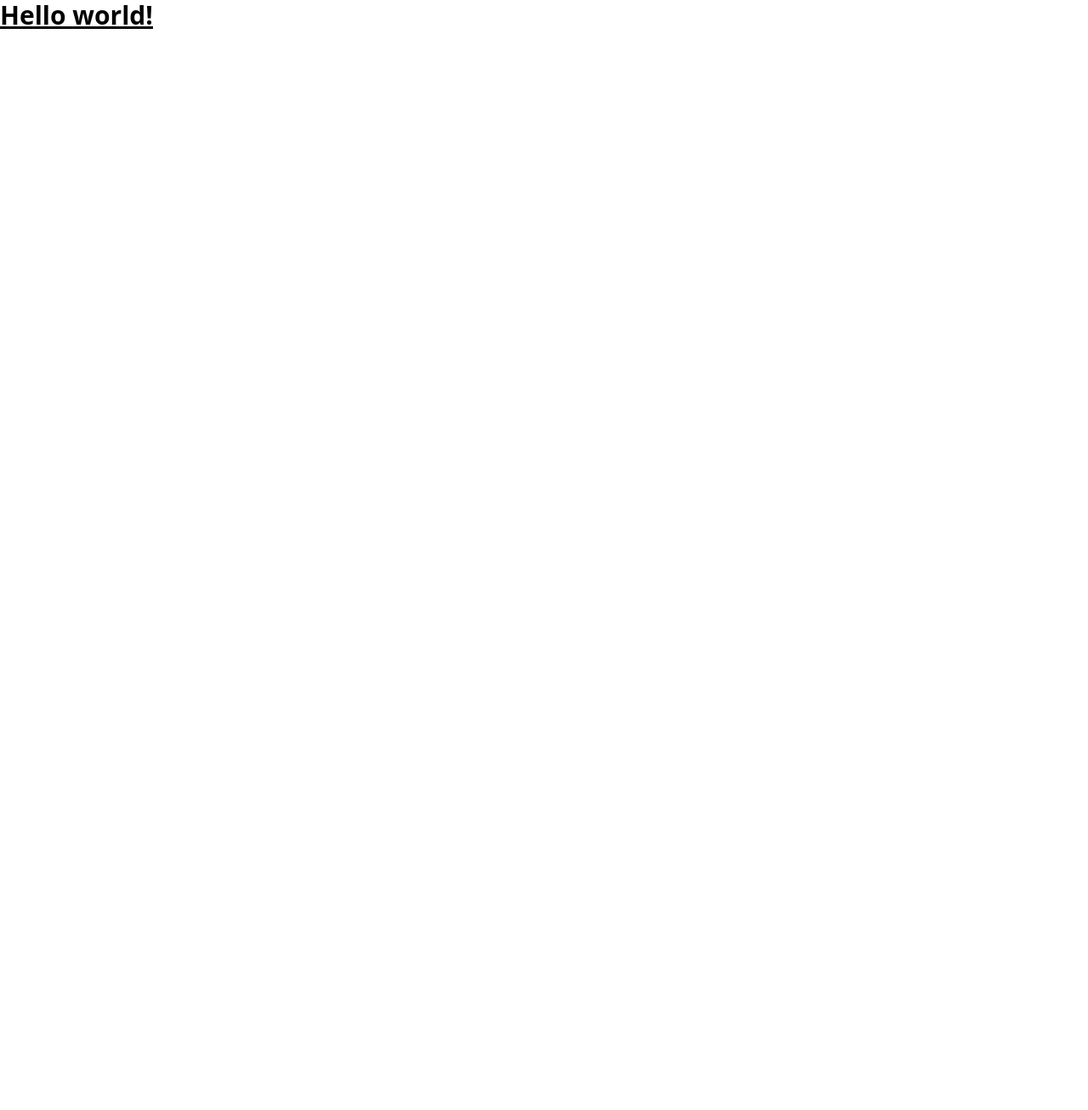
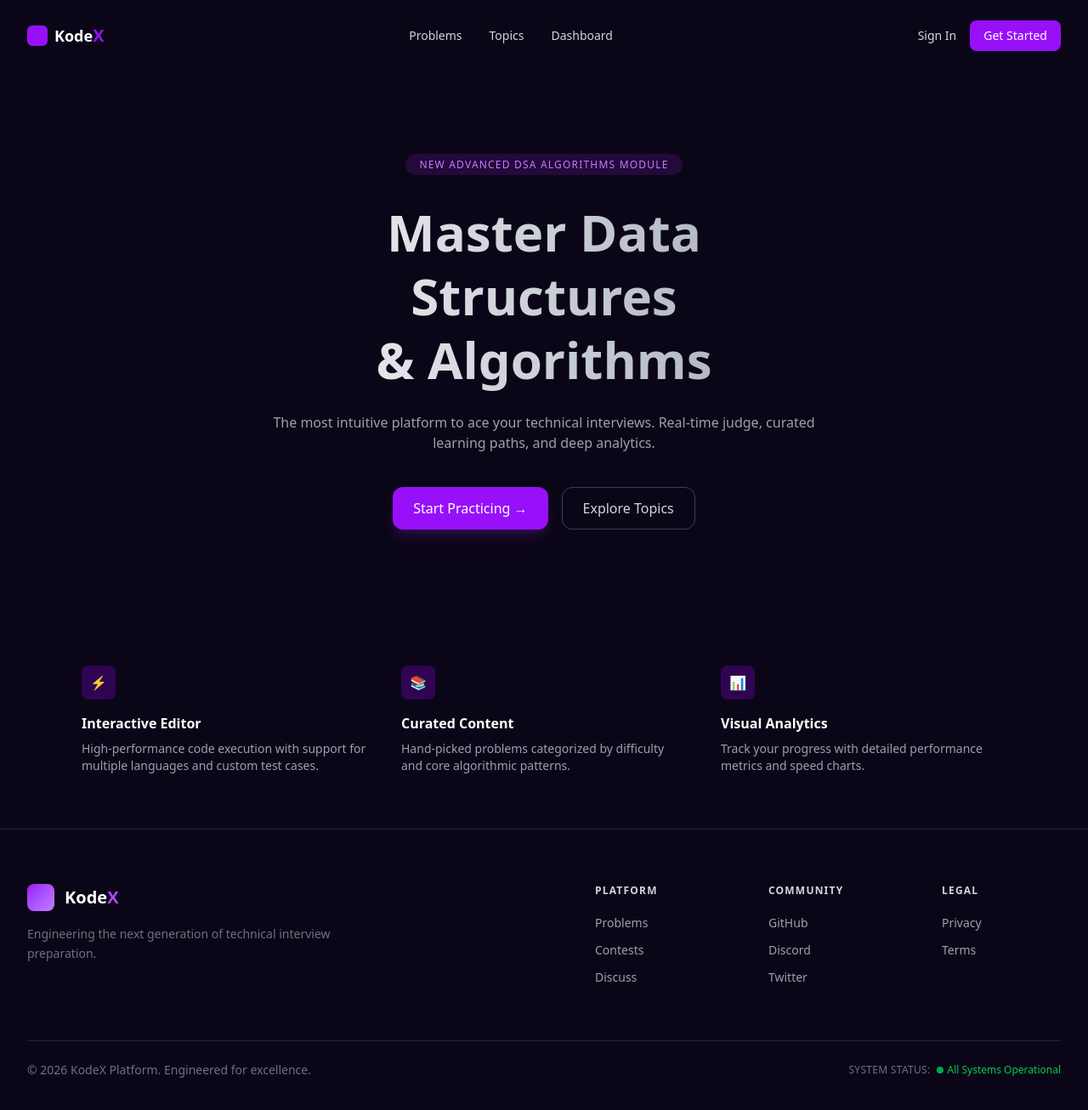
Before and after one commit to Jeet0105/KodeX, a React (Vite) app in the folder client/: page / in a window 1280 px wide. Shown: the top 1306 px of the page at 85% size. Before the commit the page ends 800 px from the top, so only its background shows below. Built offline with nearby package versions, Linux system fonts and the light colour scheme.

Commit message:
Add routing and new components for homepage layout; integrate Navbar, Hero, Features, and Footer

```diff
--- a/client/package.json
+++ b/client/package.json
@@ -10,9 +10,13 @@
     "preview": "vite preview"
   },
   "dependencies": {
+    "@reduxjs/toolkit": "^2.11.2",
     "@tailwindcss/vite": "^4.1.18",
     "react": "^19.2.0",
     "react-dom": "^19.2.0",
+    "react-redux": "^9.2.0",
+    "react-router": "^7.13.0",
+    "react-router-dom": "^7.13.0",
     "tailwindcss": "^4.1.18"
   },
   "devDependencies": {
--- a/client/src/App.jsx
+++ b/client/src/App.jsx
@@ -1,11 +1,16 @@
+import { BrowserRouter, Routes, Route } from 'react-router-dom'
+import Home from './pages/Home'
 
 function App() {
 
   return (
     <>
-      <h1 className="text-3xl font-bold underline">
-        Hello world!
-      </h1>
+      <BrowserRouter>
+        <Routes>
+          <Route path="/" element={<Home />} />
+          {/* <Route path="/about" element={<About />} /> */}
+        </Routes>
+      </BrowserRouter>
     </>
   )
 }
--- /dev/null
+++ b/client/src/components/Features.jsx
@@ -0,0 +1,33 @@
+function FeatureCard({ icon, title, desc }) {
+  return (
+    <div>
+      <div className="w-10 h-10 bg-purple-700/30 rounded-lg flex items-center justify-center mb-4">
+        {icon}
+      </div>
+      <h3 className="font-semibold mb-2">{title}</h3>
+      <p className="text-gray-400 text-sm">{desc}</p>
+    </div>
+  );
+}
+
+export default function Features() {
+  return (
+    <section className="grid md:grid-cols-3 gap-10 px-8 max-w-6xl mx-auto py-16">
+      <FeatureCard
+        icon="⚡"
+        title="Interactive Editor"
+        desc="High-performance code execution with support for multiple languages and custom test cases."
+      />
+      <FeatureCard
+        icon="📚"
+        title="Curated Content"
+        desc="Hand-picked problems categorized by difficulty and core algorithmic patterns."
+      />
+      <FeatureCard
+        icon="📊"
+        title="Visual Analytics"
+        desc="Track your progress with detailed performance metrics and speed charts."
+      />
+    </section>
+  );
+}
--- /dev/null
+++ b/client/src/components/Footer.jsx
@@ -0,0 +1,90 @@
+import { Link } from "react-router-dom";
+
+function Footer() {
+    return (
+        <footer className="w-full bg-[#0B0617] text-gray-400 border-t border-gray-800">
+
+            <div className="max-w-7xl mx-auto px-6 lg:px-8 py-16">
+
+                <div className="flex flex-col lg:flex-row lg:justify-between gap-16">
+
+                    {/* LEFT SIDE - BRAND */}
+                    <div className="max-w-sm">
+                        <div className="flex items-center gap-3 mb-4">
+                            <div className="w-8 h-8 bg-gradient-to-br from-purple-600 to-purple-400 rounded-lg" />
+                            <span className="text-xl font-semibold text-white">
+                                Kode<span className="text-purple-500">X</span>
+                            </span>
+                        </div>
+
+                        <p className="text-gray-500 text-sm leading-relaxed">
+                            Engineering the next generation of technical interview preparation.
+                        </p>
+                    </div>
+
+                    {/* RIGHT SIDE - LINK COLUMNS */}
+                    <div className="flex flex-col sm:flex-row gap-16">
+
+                        {/* Platform */}
+                        <div className="min-w-[140px]">
+                            <h4 className="text-xs font-semibold text-gray-300 mb-5 tracking-widest">
+                                PLATFORM
+                            </h4>
+                            <ul className="space-y-3 text-sm">
+                                <li><Link to="/problems" className="hover:text-white transition">Problems</Link></li>
+                                <li><Link to="/contests" className="hover:text-white transition">Contests</Link></li>
+                                <li><Link to="/discuss" className="hover:text-white transition">Discuss</Link></li>
+                            </ul>
+                        </div>
+
+                        {/* Community */}
+                        <div className="min-w-[140px]">
+                            <h4 className="text-xs font-semibold text-gray-300 mb-5 tracking-widest">
+                                COMMUNITY
+                            </h4>
+                            <ul className="space-y-3 text-sm">
+                                <li><a href="#" className="hover:text-white transition">GitHub</a></li>
+                                <li><a href="#" className="hover:text-white transition">Discord</a></li>
+                                <li><a href="#" className="hover:text-white transition">Twitter</a></li>
+                            </ul>
+                        </div>
+
+                        {/* Legal */}
+                        <div className="min-w-[140px]">
+                            <h4 className="text-xs font-semibold text-gray-300 mb-5 tracking-widest">
+                                LEGAL
+                            </h4>
+                            <ul className="space-y-3 text-sm">
+                                <li><Link to="/privacy" className="hover:text-white transition">Privacy</Link></li>
+                                <li><Link to="/terms" className="hover:text-white transition">Terms</Link></li>
+                            </ul>
+                        </div>
+
+                    </div>
+                </div>
+
+                {/* Bottom Section */}
+                <div className="border-t border-gray-800 mt-16 pt-6 flex flex-col sm:flex-row justify-between items-center gap-4 text-sm text-gray-500">
+
+                    <p className="text-center sm:text-left">
+                        © {new Date().getFullYear()} KodeX Platform. Engineered for excellence.
+                    </p>
+
+                    <div className="flex items-center gap-2">
+                        <span className="uppercase tracking-wide text-xs">
+                            System Status:
+                        </span>
+                        <span className="flex items-center gap-1 text-green-500 text-xs font-medium">
+                            <span className="w-2 h-2 bg-green-500 rounded-full animate-pulse"></span>
+                            All Systems Operational
+                        </span>
+                    </div>
+
+                </div>
+
+            </div>
+        </footer>
+    );
+}
+
+export default Footer;
--- /dev/null
+++ b/client/src/components/Hero.jsx
@@ -0,0 +1,30 @@
+export default function Hero() {
+  return (
+    <section className="text-center py-24 px-6 max-w-4xl mx-auto">
+      <span className="text-xs tracking-widest text-purple-400 bg-purple-900/30 px-4 py-1 rounded-full">
+        NEW ADVANCED DSA ALGORITHMS MODULE
+      </span>
+
+      <h1 className="mt-8 text-5xl md:text-6xl font-bold leading-tight bg-gradient-to-r from-white to-gray-400 bg-clip-text text-transparent">
+        Master Data <br />
+        Structures <br />
+        & Algorithms
+      </h1>
+
+      <p className="mt-6 text-gray-400 max-w-2xl mx-auto">
+        The most intuitive platform to ace your technical interviews.
+        Real-time judge, curated learning paths, and deep analytics.
+      </p>
+
+      <div className="mt-10 flex justify-center gap-4">
+        <button className="bg-purple-600 hover:bg-purple-700 px-6 py-3 rounded-xl font-medium shadow-lg shadow-purple-900/40 cursor-pointer">
+          Start Practicing →
+        </button>
+
+        <button className="border border-gray-700 hover:border-gray-500 px-6 py-3 rounded-xl font-medium text-gray-300 cursor-pointer">
+          Explore Topics
+        </button>
+      </div>
+    </section>
+  );
+}
--- /dev/null
+++ b/client/src/components/Modules.jsx
@@ -0,0 +1,37 @@
+function ModuleCard({ title, problems, progress }) {
+  return (
+    <div className="bg-[#120A24] p-6 rounded-2xl border border-purple-900/40 hover:border-purple-600 transition">
+      <h4 className="font-semibold mb-2">{title}</h4>
+      <p className="text-xs text-gray-400 mb-4">{problems} Problems</p>
+
+      <div className="w-full bg-gray-800 h-2 rounded-full">
+        <div
+          className="bg-purple-600 h-2 rounded-full"
+          style={{ width: `${progress}%` }}
+        />
+      </div>
+
+      <p className="text-xs text-gray-400 mt-2">{progress}% Progress</p>
+    </div>
+  );
+}
+
+export default function Modules() {
+  return (
+    <section className="px-8 max-w-6xl mx-auto py-16">
+      <div className="flex justify-between items-center mb-8">
+        <h2 className="text-2xl font-bold">Master Every Concept</h2>
+        <button className="text-purple-400 text-sm hover:underline">
+          Browse All Modules →
+        </button>
+      </div>
+
+      <div className="grid md:grid-cols-4 gap-6">
+        <ModuleCard title="Arrays & Strings" problems={120} progress={65} />
+        <ModuleCard title="Trees & Graphs" problems={85} progress={40} />
+        <ModuleCard title="Dynamic Programming" problems={70} progress={25} />
+        <ModuleCard title="Advanced Data Structures" problems={50} progress={10} />
+      </div>
+    </section>
+  );
+}
--- /dev/null
+++ b/client/src/components/Navbar.jsx
@@ -0,0 +1,25 @@
+export default function Navbar() {
+  return (
+    <header className="flex items-center justify-between px-8 py-6 max-w-7xl mx-auto">
+      <div className="flex items-center gap-2">
+        <div className="w-6 h-6 bg-purple-600 rounded-md" /> {/* Logo Placeholder */}
+        <span className="font-semibold text-lg">Kode<span className="text-purple-600 font-bold text-xl">X</span></span>
+      </div>
+
+      <nav className="hidden md:flex gap-8 text-sm text-gray-300">
+        <a href="#" className="hover:text-white">Problems</a>
+        <a href="#" className="hover:text-white">Topics</a>
+        <a href="#" className="hover:text-white">Dashboard</a>
+      </nav>
+
+      <div className="flex items-center gap-4">
+        <button className="text-gray-300 hover:text-white text-sm cursor-pointer">
+          Sign In
+        </button>
+        <button className="bg-purple-600 hover:bg-purple-700 px-4 py-2 rounded-lg text-sm font-medium cursor-pointer">
+          Get Started
+        </button>
+      </div>
+    </header>
+  );
+}
--- /dev/null
+++ b/client/src/pages/Home.jsx
@@ -0,0 +1,22 @@
+import Features from "../components/features"
+import Footer from "../components/Footer"
+import Hero from "../components/hero"
+// import Modules from "../components/modules"
+import Navbar from "../components/Navbar"
+
+
+function home() {
+    return (
+        <div>
+            <div className="bg-[#0B0617] text-white min-h-screen">
+                <Navbar />
+                <Hero />
+                <Features />
+                <Footer />
+                {/* <Modules /> */}
+            </div>
+        </div>
+    )
+}
+
+export default home
```
Also changed, not shown: 1 other file (tests, documents, lock files or other folders).
